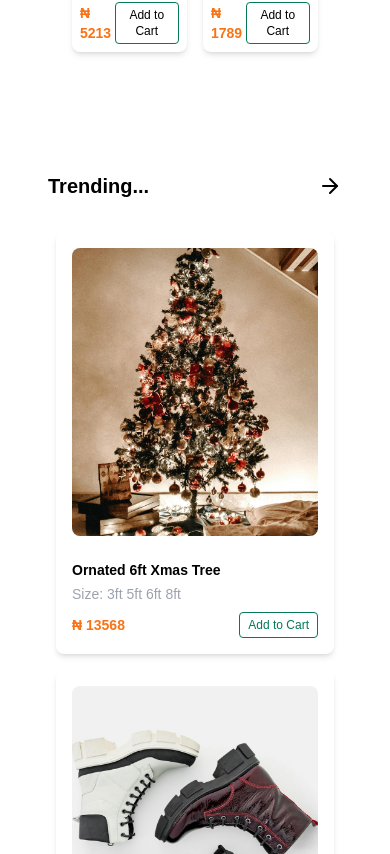
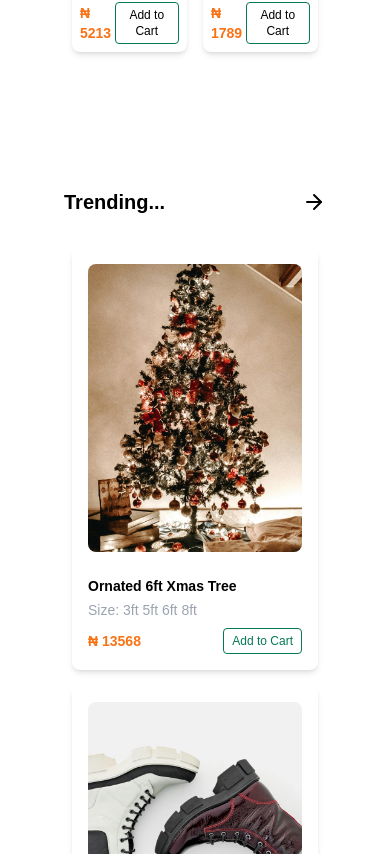
Before and after one commit to MikeAdelek/Commerce-store, a React (Vite) app in the folder commerce-store/: page / in a window 390 px wide. Shown: the part 2050-2904 px from the top of the page. Built offline with nearby package versions, Linux system fonts and the light colour scheme.

Commit message:
Iniital Commit

```diff
--- a/commerce-store/src/Components/HomePage.jsx
+++ b/commerce-store/src/Components/HomePage.jsx
@@ -63,7 +63,7 @@ const HomePage = () => {
         initial="hidden"
         whileInView="visible"
         viewport={{ once: true, margin: "-100px" }}
-        className="my-8 p-8 sm:p-8"
+        className="my-8 p-12 sm:p-8"
       >
         <TrendingProduct />
       </motion.div>
```
